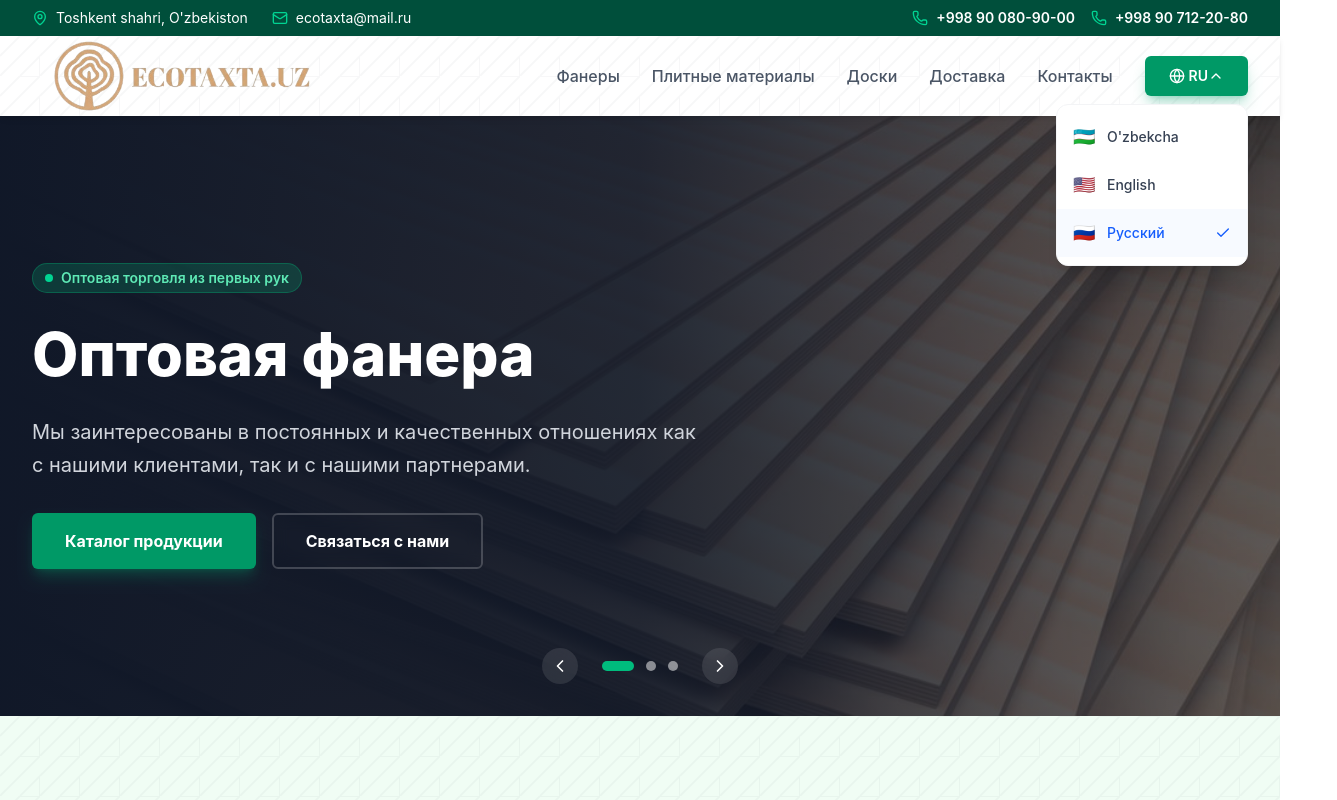
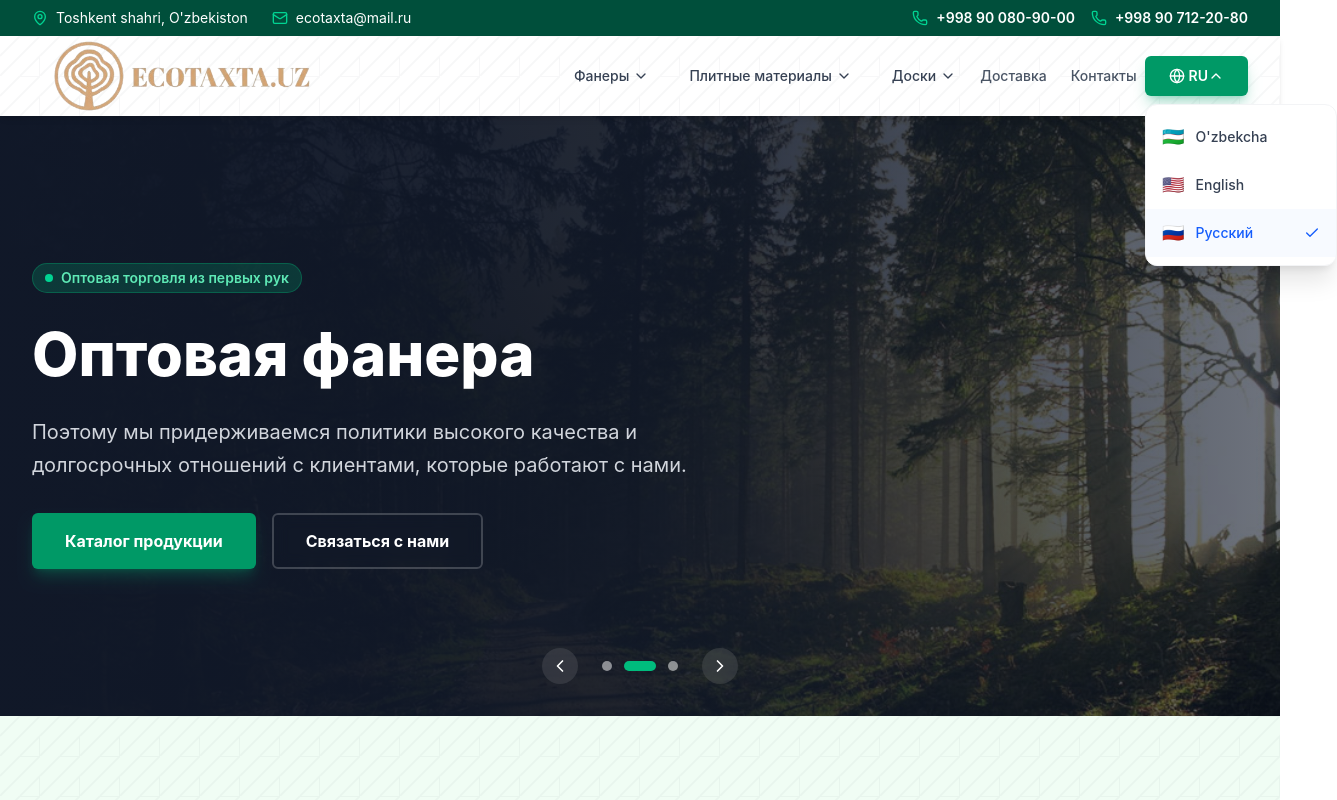
Before and after one commit to UzbekinUz/ecotaxta-uz, a React (Vite) app: page / in a window 1280 px wide. Both pictures are taken after a click on the button "RU". Shown: the top 800 px of the page, 1337 px wide, since content can reach past the window. Built offline with nearby package versions, Linux system fonts and the light colour scheme.

Commit message:
Navigation bar ga o'zgartirishlar kiritildi

```diff
--- a/src/App.jsx
+++ b/src/App.jsx
@@ -3,7 +3,6 @@
 import Navbar from "./components/navbar";
 import Features from "./sections/features";
 import Home from "./sections/home";
-import About from "./sections/about";
 import Products from "./sections/products";
 import CTA from "./sections/CTA";
 import Footer from "./components/footer";
@@ -20,7 +19,7 @@
     // 8 soniyadan keyin setLoading(false) qiladigan taymer
     const timer = setTimeout(() => {
       setLoading(false);
-    }, 7222); // 8000 ms = 8 soniya
+    }, 0); // 8000 ms = 8 soniya
 
     // Komponent o'chirilganda (unmount) taymerni tozalash
     // Bu xotira xatolarining oldini oladi
@@ -32,7 +31,7 @@
   ) : (
     <div className="min-h-screen bg-gray-50 font-sans text-gray-800 animate-in fade-in duration-1000">
       <TopBar lang={lang} />
-      <Navbar lang={lang} setLang={setLang} />
+      <Navbar lang={lang} setLang={setLang} setOpenInfo={setOpenInfo} setOpenCat={setOpenCat} openCat={openCat} openInfo={openInfo} />
       <Home lang={lang} setOpenCat={setOpenCat}/>
       <Features lang={lang} />
       {/* <About lang={lang} /> */}
--- a/src/components/navbar.jsx
+++ b/src/components/navbar.jsx
@@ -1,58 +1,103 @@
-import { Mail, Menu, Phone, X } from "lucide-react";
+import { ChevronDown, Mail, Menu, Phone, X } from "lucide-react";
 import { useState } from "react";
 import title from "../static/title.png";
-import  category from "../data/categories.json";
+import category from "../data/categories.json";
+import products from "../data/products.json";
+
 import header from "../language/header.json";
 import Changer from "../helper/languageChanger";
-function Navbar({ lang, setLang }) {
+function Navbar({ lang, setLang, setOpenInfo, setOpenCat}) {
   const [isMenuOpen, setIsMenuOpen] = useState(false);
   const toggleMenu = () => {
     setIsMenuOpen(!isMenuOpen);
   };
-  function Lang (address){
-    return lang === "ru" ? address.ru : lang==="uz"? address.uz: address.en
-
+  function Lang(address) {
+    return lang === "ru" ? address.ru : lang === "uz" ? address.uz : address.en;
   }
   return (
     <nav className="bg-white shadow-md sticky top-0 z-50">
       <div className="absolute h-full inset-0 opacity-3 ">
         <svg className="w-full h-full" xmlns="http://www.w3.org/2000/svg">
           <defs>
-              <pattern id="pattern" width="40" height="40" patternUnits="userSpaceOnUse">
-                <path d="M0 40L40 0H20L0 20M40 40V20L20 40" fill="none" stroke="currentColor" strokeWidth="2"/>
+            <pattern
+              id="pattern"
+              width="40"
+              height="40"
+              patternUnits="userSpaceOnUse"
+            >
+              <path
+                d="M0 40L40 0H20L0 20M40 40V20L20 40"
+                fill="none"
+                stroke="currentColor"
+                strokeWidth="2"
+              />
             </pattern>
           </defs>
-            <rect width="100%" height="100%" fill="url(#pattern)"/>
+          <rect width="100%" height="100%" fill="url(#pattern)" />
         </svg>
       </div>
       <div className="max-w-7xl mx-auto px-4 sm:px-6 lg:px-8 relative z-10">
         <div className="flex justify-between h-20">
           <div className="flex items-center">
             <div className="shrink-0 flex items-center cursor-pointer">
-              <img className="w-75" src={title} alt="" />
+              <img className="w-75" src={title} alt="logo" />
             </div>
           </div>
 
           {/* Desktop Menu */}
-          <div className="hidden lg:flex md:items-center lg:space-x-8">
-            {category.map((item) => (
+          <div className="hidden lg:flex md:items-center lg:space-x-2">
+            {category.map((item, key) => (
+              <div
+                key={key}
+                className="relative group h-full flex items-center"
+              >
+                <button
+                  onClick={() => {
+                    setOpenCat({ status: true, id: item._id });
+                  }}
+                  className="flex items-center gap-1 px-4 py-2 text-sm font-medium text-gray-700 group-hover:text-blue-600 transition-colors"
+                >
+                  {Lang(item.title)}
+                  <ChevronDown className="w-4 h-4 m-0 transition-transform duration-300 group-hover:rotate-180" />
+                </button>
+
+                {/* Dropdown Menu Box */}
+                <div className="absolute top-full left-0 w-80 pt-2 opacity-0 invisible translate-y-2 group-hover:opacity-100 group-hover:visible group-hover:translate-y-0 transition-all duration-300 ease-out">
+                  <div className="bg-white rounded-2xl shadow-2xl border border-gray-100 overflow-hidden p-2">
+                    <div className="grid grid-cols-1 gap-1 ">
+                      {products.map(
+                        (d, index) =>
+                          d.category === item._id && (
                             <a
-                key={item._id}
-                href={`#`}
-                className="text-gray-600 lg:text-sm xl:text-[16px] hover:text-emerald-600 font-medium transition-colors"
+                              key={index}
+                              href="#"
+                              onClick={() => {
+                                setOpenInfo({ status: true, id: d._id });
+                              }}
+                              className="flex border items-start gap-4 p-3 rounded-xl hover:bg-blue-50 transition-colors group/item"
                             >
-                {lang === "ru" ? item.title.ru : lang==="uz"? item.title.uz: item.title.en}
+                              <div>
+                                <p className="text-sm font-bold text-gray-900 group-hover/item:text-blue-700">
+                                  {Lang(d.name)}
+                                </p>
+                              </div>
                             </a>
+                          ),
+                      )}
+                    </div>
+                  </div>
+                </div>
+              </div>
             ))}
             <a
               href="#delivery"
-              className="text-gray-600 lg:text-sm xl:text-[16px] hover:text-emerald-600 font-medium transition-colors"
+              className="text-gray-600 lg:text-sm hover:text-emerald-600 font-medium transition-colors"
             >
               {Lang(header.links.delivery)}
             </a>
             <a
               href="#contact"
-              className="text-gray-600 lg:text-sm xl:text-[16px] hover:text-emerald-600 font-medium transition-colors"
+              className="text-gray-600 lg:text-sm ml-4 hover:text-emerald-600 font-medium transition-colors"
             >
               {Lang(header.links.contact)}
             </a>
@@ -60,7 +105,7 @@
           </div>
 
           {/* Mobile Menu Button */}
-          <div className="flex items-center lg:hidden">
+          <div className="flex items-center lg:hidden relative">
             <button
               onClick={toggleMenu}
               className="text-gray-600 hover:text-emerald-600 focus:outline-none"
@@ -71,42 +116,65 @@
                 <Menu className="h-8 w-8" />
               )}
             </button>
+            <Changer setLang={setLang} lang={lang} />
           </div>
         </div>
       </div>
 
       {/* Mobile Menu */}
       {isMenuOpen && (
-        <div className="md:hidden bg-white border-t border-gray-100 absolute w-full shadow-lg">
-          <div className="px-2 pt-2 pb-3 space-y-1 sm:px-3">
+        <div className="lg:hidden bg-white border-t border-gray-100 absolute w-full shadow-lg">
+          <div className="px-2 pt-2 pb-3 space-y-1 sm:px-3 ">
+            {category.map((item, key) => (
+              <div
+                key={key}
+                className="relative  grid grid-cols-1 gap-1 h-full items-center z-10 "
+              >
+                <button
+                  onClick={() => {
+                    setOpenCat({ status: true, id: item._id });
+                  }}
+                  className="flex  items-center gap-1 px-4 py-1 text-[16px] font-medium text-gray-700 hover:text-emerald-600 hover:bg-emerald-50 transition-colors"
+                >
+                  {Lang(item.title)}
+                  <ChevronDown className="w-4 h-4 " />
+                </button>
+                <div className="ml-5 grid grid-cols-1 gap-1 ">
+                  {products.map(
+                    (d, index) =>
+                      d.category === item._id && (
                         <a
-              href="#home"
-              onClick={toggleMenu}
-              className="block px-3 py-2 text-base font-medium text-gray-700 hover:text-emerald-600 hover:bg-emerald-50 rounded-md"
+                          key={index}
+                          href="#"
+                          onClick={() => {
+                            setOpenInfo({ status: true, id: d._id });
+                          }}
+                          className="flex items-start  gap-4 py-1 px-3 hover:bg-red-200 transition-colors "
                         >
-              Asosiy
+                          <div className="hover:bg-red-200">
+                            <p className="text-[14px] font-bold text-gray-900 hover:text-black-700">
+                              {Lang(d.name)}
+                            </p>
+                          </div>
                         </a>
+                      ),
+                  )}
+                </div>
+              </div>
+            ))}
             <a
-              href="#about"
-              onClick={toggleMenu}
-              className="block px-3 py-2 text-base font-medium text-gray-700 hover:text-emerald-600 hover:bg-emerald-50 rounded-md"
+              href="#delivery"
+              className="block px-3 py-1 text-[16px] font-medium text-black hover:text-emerald-600 hover:bg-emerald-50 rounded-md"
             >
-              Biz haqimizda
-            </a>
-            <a
-              href="#products"
-              onClick={toggleMenu}
-              className="block px-3 py-2 text-base font-medium text-gray-700 hover:text-emerald-600 hover:bg-emerald-50 rounded-md"
-            >
-              Mahsulotlar
+              {Lang(header.links.delivery)}
             </a>
             <a
               href="#contact"
-              onClick={toggleMenu}
-              className="block px-3 py-2 text-base font-medium text-gray-700 hover:text-emerald-600 hover:bg-emerald-50 rounded-md"
+              className="block px-3 py-1 text-[16px] font-medium text-gray-700 hover:text-emerald-600 hover:bg-emerald-50 rounded-md"
             >
-              Aloqa
+              {Lang(header.links.contact)}
             </a>
+            <Changer isMenuOpen={isMenuOpen} setLang={setLang} lang={lang} />
             <div className="mt-4 px-3 py-2 border-t border-gray-100">
               <p className="flex items-center text-sm font-medium text-gray-700 mb-2">
                 <Phone className="w-4 h-4 mr-2 text-emerald-600" /> +998 90
--- a/src/helper/languageChanger.jsx
+++ b/src/helper/languageChanger.jsx
@@ -1,7 +1,7 @@
 import { Check, ChevronDown, Globe } from "lucide-react";
 import { useEffect, useRef, useState } from "react";
 
-function Changer({ lang, setLang }) {
+function Changer({ lang, setLang, isOpenMenu }) {
   const dropdownRef = useRef(null);
   const [isOpen, setIsOpen] = useState(false);
   const languages = [
@@ -34,7 +34,8 @@
 
       {/* Dropdown Menu */}
       {isOpen && (
-        <div className="absolute right-0 mt-2 w-48 bg-white border border-gray-100 rounded-xl shadow-xl py-2 animate-in fade-in zoom-in duration-200">
+        isOpenMenu? (
+          <div className="absolute right-0 w-48 bg-white border border-gray-100 rounded-xl shadow-xl py-2 animate-in fade-in zoom-in duration-200">
             {languages.map((lan) => (
               <button
                 key={lan.code}
@@ -53,6 +54,26 @@
               </button>
             ))}
           </div>
+        ) : (
+          <div className="absolute left-0 mt-2 w-48 bg-white border border-gray-100 rounded-xl shadow-xl py-2 animate-in fade-in zoom-in duration-200">
+            {languages.map((lan) => (
+              <button
+                key={lan.code}
+                onClick={() => setLang(lan.code)}
+                className={`w-full flex items-center justify-between px-4 py-2.5 text-sm transition-colors hover:bg-blue-50 ${
+                  lang === lan.code
+                    ? "text-blue-600 bg-blue-50/50"
+                    : "text-gray-700"
+                }`}
+              >
+                <div className="flex items-center">
+                  <span className="mr-3 text-lg">{lan.flag}</span>
+                  <span className="font-medium">{lan.name}</span>
+                </div>
+                {lang === lan.code && <Check className="w-4 h-4" />}
+              </button>
+            ))}
+          </div>)
         )}
     </div>
   );
--- a/src/sections/products.jsx
+++ b/src/sections/products.jsx
@@ -1,12 +1,10 @@
 import Product from "../data/products.json";
 import productTxt from "../language/productTitle.json";
 import categories from "../data/categories.json";
-import { useState } from "react";
 function Products({ lang }) {
   function Lang(address) {
     return lang === "ru" ? address.ru : lang === "uz" ? address.uz : address.en;
   }
-  const [info, setInfo] = useState('');
   return (
     <section id="products" className="py-20 bg-gray-100">
       <div className="max-w-7xl mx-auto px-4 sm:px-6 lg:px-8">
@@ -24,12 +22,12 @@
 
         <div className="flex flex-wrap sm:grid-cols-2 lg:grid-cols-3 gap-10">
           {categories.map((ctg, key) => (
-            <>
+            <div key={key}>
               <h2 className="text-base text-emerald-600 font-bold tracking-wide uppercase">
                 {Lang(ctg.title)}
               </h2>
               <div
-                key={key}
+
                 className="grid grid-cols-1 sm:grid-cols-2 lg:grid-cols-3 gap-10"
               >
                 {Product.map((product, key) => {
@@ -93,7 +91,6 @@
                           <div className="flex justify-between items-center mt-6 pt-4 border-t border-gray-100">
                             <a
                               href="#contact"
-                              onClick={()=>{setInfo(product._id)}}
                               className="text-emerald-600 hover:text-emerald-800 font-bold p-2 bg-emerald-50 rounded-lg transition-colors"
                             >
                               {Lang(productTxt.button)}
@@ -109,7 +106,7 @@
 
                 {/* CTA in Grid */}
               </div>
-            </>
+            </div>
           ))}
 
           {/* CTA in Grid */}
```
Lines whose indentation alone changed are shown as unchanged.
